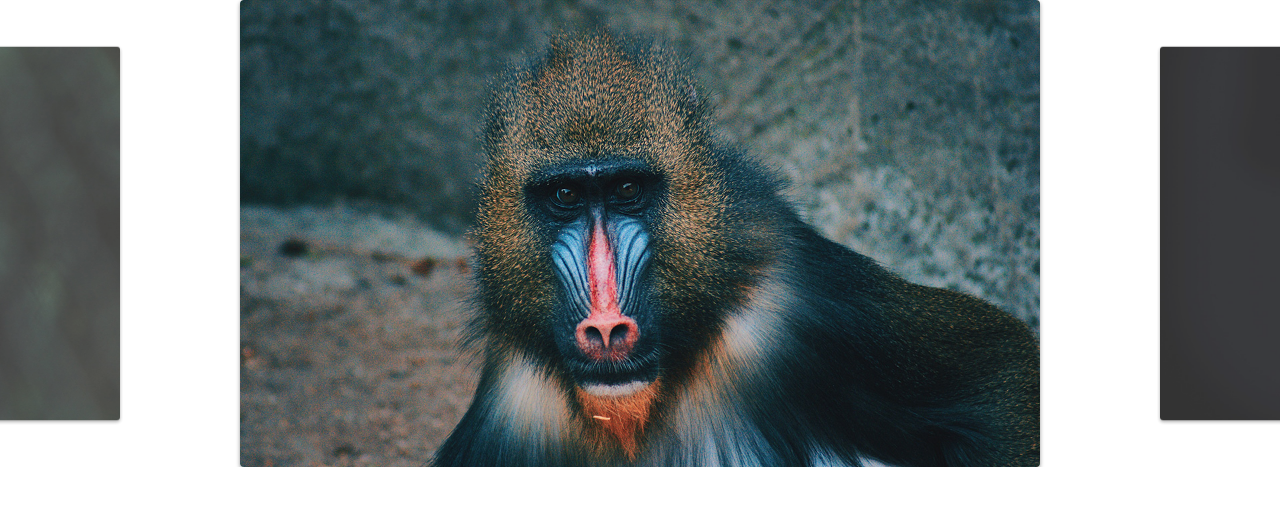
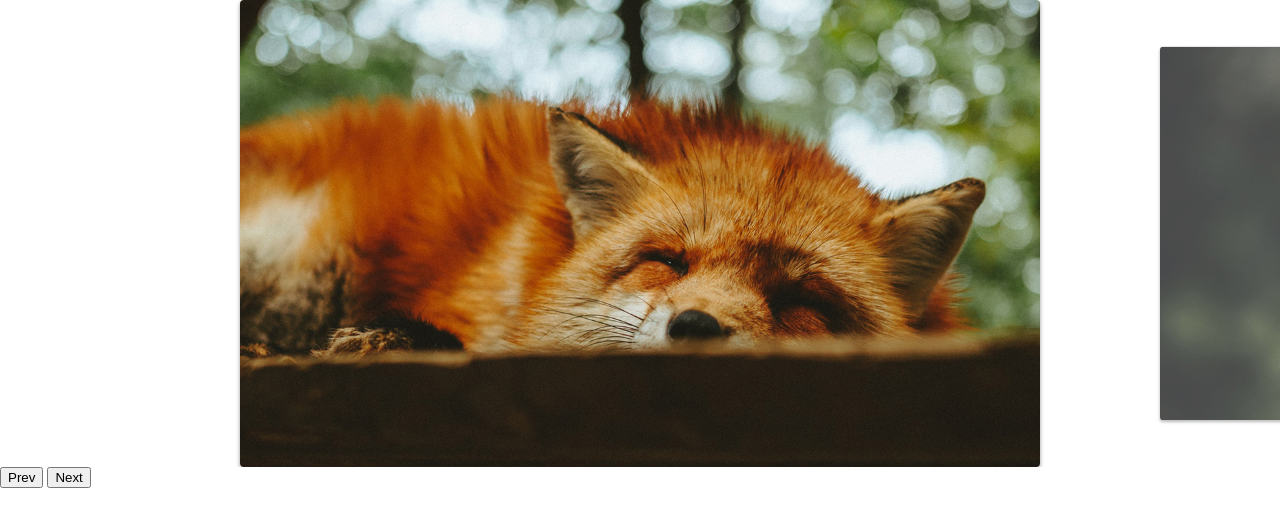
Before and after one commit to danilovaz13/slide-js, a plain HTML site: page index.html in a window 1280 px wide. Drawn offline with Linux system fonts and the light colour scheme.

Commit message:
nav preve e next finalizada

```diff
--- a/index.html
+++ b/index.html
@@ -19,6 +19,10 @@
       <li><img src="img/foto6.jpg" alt=""></li>
     </ul>
   </div>
+  <div class="arrow-nav">
+    <button class="prev">Prev</button>
+    <button class="next">Next</button>
+  </div>
   <script type="module" src="/js/script.js"></script>
 </body>
 
--- a/js/script.js
+++ b/js/script.js
@@ -1,7 +1,6 @@
-import Slide from './slide.js';
+import { SlideNav } from './slide.js';
 
-const slide = new Slide('.slide', '.slide-wrapper');
+const slide = new SlideNav('.slide', '.slide-wrapper');
 
 slide.init();
-
-slide.changeSlide(4);
+slide.addArrow('.prev', '.next');
--- a/js/slide.js
+++ b/js/slide.js
@@ -1,5 +1,5 @@
 import debounce from './debounce.js';
-export default class Slide {
+export class Slide {
   constructor(slide, wrapper) {
     this.slide = document.querySelector(slide);
     this.wrapper = document.querySelector(wrapper);
@@ -131,6 +131,9 @@ export default class Slide {
     this.onMove = this.onMove.bind(this);
     this.onEnd = this.onEnd.bind(this);
 
+    this.activePrevSlide = this.activePrevSlide.bind(this);
+    this.activeNextSlide = this.activeNextSlide.bind(this);
+
     this.onResize = debounce(this.onResize.bind(this), 200);
   }
 
@@ -139,8 +142,20 @@ export default class Slide {
     this.transition(true);
     this.addSlidEvents();
     this.slidesConfig();
+    this.addResizeEvent();
     this.changeSlide(0);
-    this.addResizeEvent();
     return this;
   }
 }
+
+export class SlideNav extends Slide {
+  addArrow(prev, next) {
+    this.prevElement = document.querySelector(prev);
+    this.nextElement = document.querySelector(next);
+    this.addArrowEvent();
+  }
+  addArrowEvent() {
+    this.prevElement.addEventListener('click', this.activePrevSlide);
+    this.nextElement.addEventListener('click', this.activeNextSlide);
+  }
+}
```
